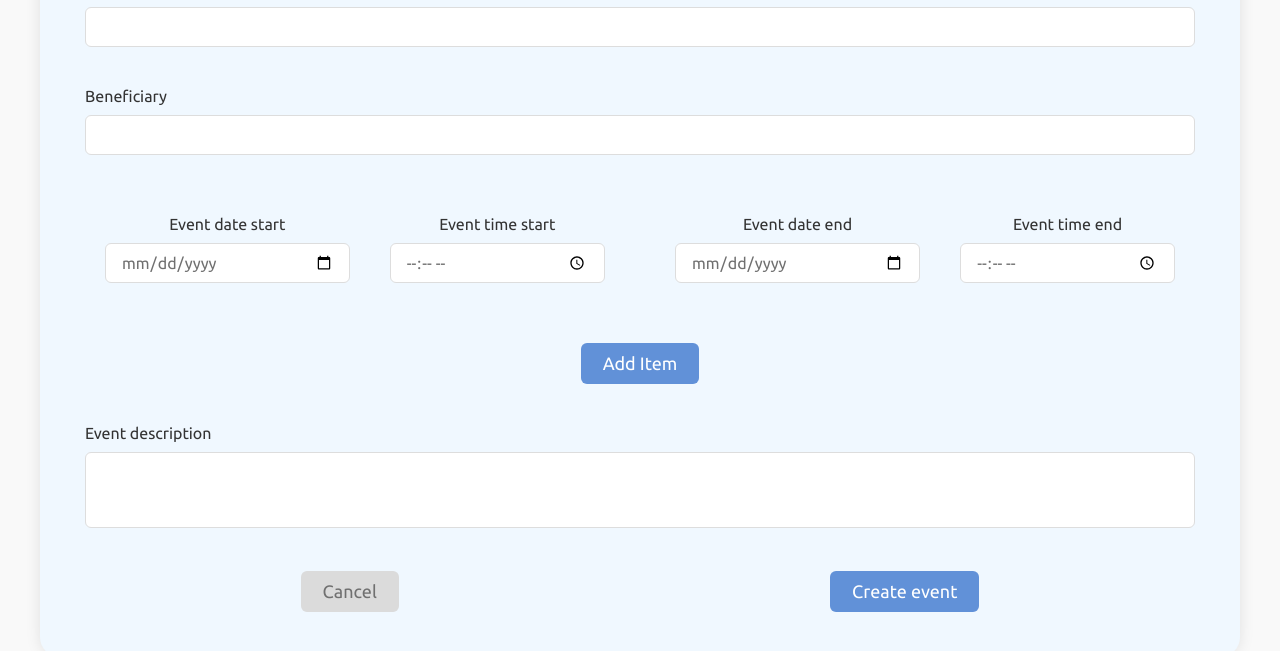
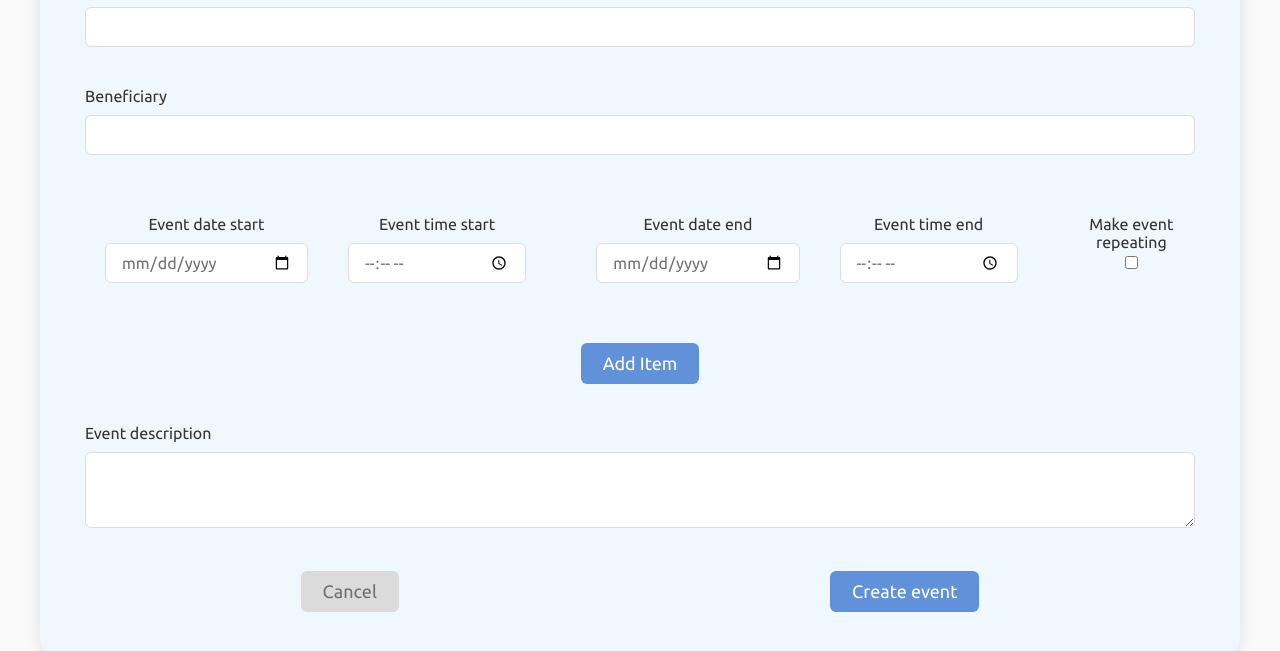
Before and after one commit to AlexeiThornber/MusicalLoanRequest, a website with bundled scripts: page create-event.html in a window 1280 px wide. Shown: the part 153-804 px from the top of the page. Built offline with nearby package versions, Linux system fonts and the light colour scheme.

Commit message:
Add repeating checkbox html css

```diff
--- a/create-event.html
+++ b/create-event.html
@@ -41,6 +41,10 @@
                             <label for="eventTimeEnd">Event time end</label>
                             <input type="time" id="eventTimeEnd" name="eventTime" required>
                         </div>
+                    </div>
+                    <div class = "repeating">
+                        <label for = "eventRepeating"> Make event repeating</label>
+                        <input type = "checkbox" id = "eventRepeating" name = "eventRepeating">
                     </div>
                 </div>
                 <div class = "main main-button">
--- a/css/create-event.css
+++ b/css/create-event.css
@@ -76,8 +76,27 @@ section{
     padding: 20px;
 }
 
+.repeating{
+    display: flex;
+    width: fit-content;
+    flex-direction: column;
+    padding: 20px;
+    width: 250px;
+    cursor: pointer;
+}
+
+.repeating label{
+    text-align: center;
+    cursor: pointer;
+}
+
+.repeating input{
+    margin-top: 5px;
+    cursor: pointer;
+}
+
 .description textarea{
-    resize: none;
+    resize: vertical;
     height: auto;
 }
 
--- a/js/main/create-event/html-handler.js
+++ b/js/main/create-event/html-handler.js
@@ -126,7 +126,6 @@ export function saveSelection(){
         </li>`
 
         list.innerHTML += newItemHTML;
-        // console.log(mapSelectedItems);
     }
 }
 
```
